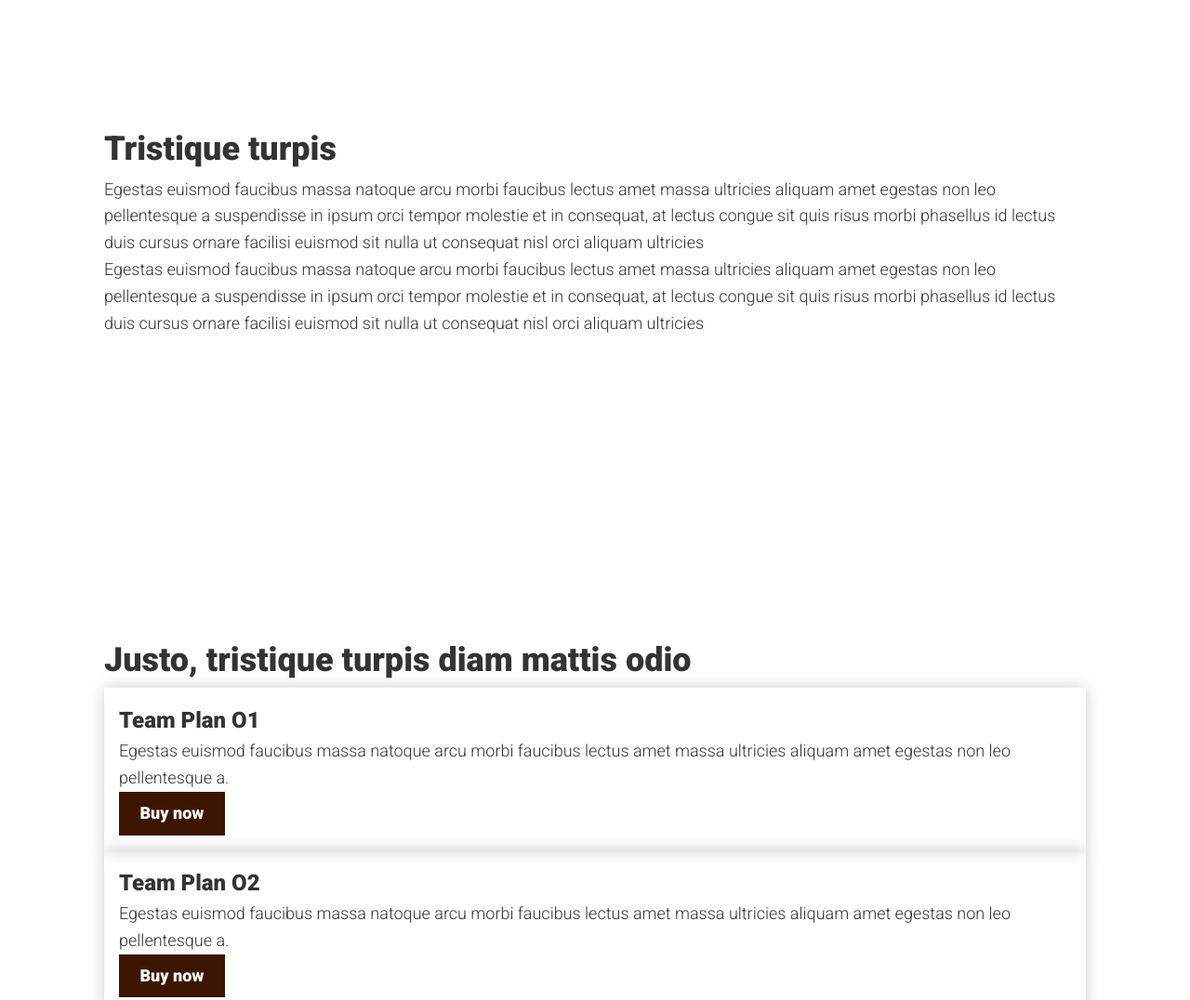
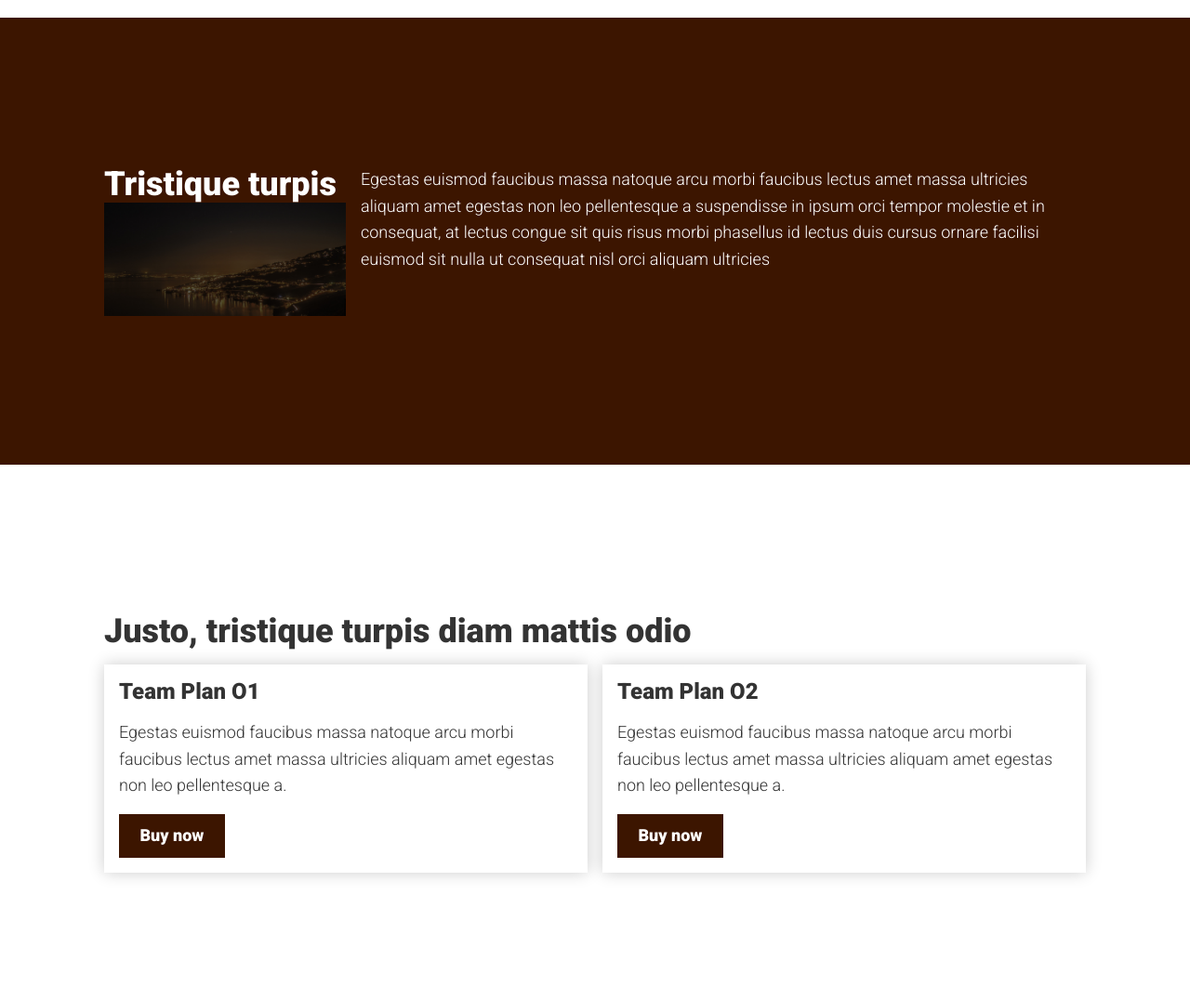
Before and after one commit to DJO52000/LayoutVsContent, a plain HTML site: page index.html in a window 1280 px wide. Shown: the part 1100-2176 px from the top of the page at 93% size. Drawn offline with Linux system fonts and the light colour scheme.

Commit message:
Final Commit

```diff
--- a/css/style.css
+++ b/css/style.css
@@ -31,7 +31,17 @@ p {
   margin: 0;
 }
 
+img {
+  max-width: 100%;
+  display: block;
+}
+
 /* Utility classes */
+.bg-dark {
+  background-color: var(--clr-primary-400);
+  color: var(--clr-neutral-100);
+}
+
 .flow-content > * + * {
   margin-top: var(--flow-space, var(--spacer));
 }
@@ -56,9 +66,21 @@ p {
     flex-direction: row;
   }
 
-  /* .split > * {
+  .split > * {
     flex-basis: 100%;
-  } */
+  }
+
+  .col-1 {
+    flex-basis: 25%;
+  }
+
+  .col-2 {
+    flex-basis: 50%;
+  }
+
+  .col-3 {
+    flex-basis: 75%;
+  }
 
   .split > * + * {
     margin: 0 0 0 var(--spacer);
@@ -79,6 +101,7 @@ h1,
 h2,
 h3 {
   font-weight: var(--fw-700);
+  line-height: 1.1;
 }
 
 h1 {
@@ -112,6 +135,12 @@ section {
 }
 
 .card {
+  align-self: flex-start;
   padding: var(--spacer);
   box-shadow: 0 0 1rem rgba(0, 0, 0, 0.2);
 }
+
+.section-one {
+  background-image: url(/img/hero-bg.jpg);
+  background-size: cover;
+}
--- a/index.html
+++ b/index.html
@@ -1,71 +1,101 @@
 <!DOCTYPE html>
 <html lang="en">
-
   <head>
-  <meta charset="UTF-8">
-  <meta name="viewport" content="width=device-width, initial-scale=1.0">
-  <link rel="preconnect" href="https://fonts.gstatic.com">
-  <link href="https://fonts.googleapis.com/css2?family=Roboto:wght@300;900&display=swap" rel="stylesheet">
-  <link rel="stylesheet" href="css/style.css">
+    <meta charset="UTF-8" />
+    <meta name="viewport" content="width=device-width, initial-scale=1.0" />
+    <link rel="preconnect" href="https://fonts.gstatic.com" />
+    <link
+      href="https://fonts.googleapis.com/css2?family=Roboto:wght@300;900&display=swap"
+      rel="stylesheet"
+    />
+    <link rel="stylesheet" href="css/style.css" />
     <title>Content vs Layout</title>
   </head>
 
   <body>
-  <section class="section-one">
-    <div class="container">
+    <section class="section-one bg-dark">
+      <div class="container split">
+        <div class="flow-content">
           <h1>Justo, tristique turpis diam mattis odio</h1>
-      <p>Egestas euismod faucibus massa natoque arcu morbi faucibus lectus amet massa ultricies aliquam amet egestas non
-        leo pellentesque a suspendisse in ipsum orci tempor molestie et in consequat, at lectus congue sit quis risus
-        morbi phasellus id lectus duis cursus ornare facilisi euismod sit nulla ut consequat nisl orci aliquam ultricies
+          <p>
+            Egestas euismod faucibus massa natoque arcu morbi faucibus lectus
+            amet massa ultricies aliquam amet egestas non leo pellentesque a
+            suspendisse in ipsum orci tempor molestie et in consequat, at lectus
+            congue sit quis risus morbi phasellus id lectus duis cursus ornare
+            facilisi euismod sit nulla ut consequat nisl orci aliquam ultricies
           </p>
-      <p>Sagittis cras odio gravida magna posuere dignissim congue ac, integer a pulvinar aliquam egestas id enim, leo
-        amet nibh mi turpis suspendisse ornare duis vulputate aenean arcu id nec tempus suspendisse odio rhoncus neque,
-        volutpat et tellus ipsum a aenean at in eget leo non morbi morbi enim vitae volutpat.</p>
+        </div>
+        <div class="flow-content">
+          <p>
+            Sagittis cras odio gravida magna posuere dignissim congue ac,
+            integer a pulvinar aliquam egestas id enim, leo amet nibh mi turpis
+            suspendisse ornare duis vulputate aenean arcu id nec tempus
+            suspendisse odio rhoncus neque, volutpat et tellus ipsum a aenean at
+            in eget leo non morbi morbi enim vitae volutpat.
+          </p>
+        </div>
       </div>
     </section>
 
     <section class="section-two">
-    <div class="container">
+      <div class="container flow-content">
         <h2>Justo, tristique turpis diam mattis odio</h2>
-      <h3>Justo, tristique turpis </h3>
-      <p>Egestas euismod faucibus massa natoque arcu morbi faucibus lectus amet massa ultricies aliquam amet egestas non
-        leo pellentesque a suspendisse in ipsum orci tempor molestie et in consequat, at lectus congue sit quis risus
-        morbi phasellus id lectus duis cursus ornare facilisi euismod sit nulla ut consequat nisl orci aliquam ultricies
+        <h3>Justo, tristique turpis</h3>
+        <p>
+          Egestas euismod faucibus massa natoque arcu morbi faucibus lectus amet
+          massa ultricies aliquam amet egestas non leo pellentesque a
+          suspendisse in ipsum orci tempor molestie et in consequat, at lectus
+          congue sit quis risus morbi phasellus id lectus duis cursus ornare
+          facilisi euismod sit nulla ut consequat nisl orci aliquam ultricies
         </p>
       </div>
     </section>
 
-  <section class="section-three">
-    <div class="container">
+    <section class="section-three bg-dark">
+      <div class="container split">
+        <div class="col-1">
           <h2>Tristique turpis</h2>
-      <p>Egestas euismod faucibus massa natoque arcu morbi faucibus lectus amet massa ultricies aliquam amet egestas non
+          <img src="/img/hero-bg.jpg" alt="" />
+        </div>
+        <!-- <p>Egestas euismod faucibus massa natoque arcu morbi faucibus lectus amet massa ultricies aliquam amet egestas non
           leo pellentesque a suspendisse in ipsum orci tempor molestie et in consequat, at lectus congue sit quis risus
           morbi phasellus id lectus duis cursus ornare facilisi euismod sit nulla ut consequat nisl orci aliquam ultricies
+        </p> -->
+
+        <div class="col-3">
+          <p>
+            Egestas euismod faucibus massa natoque arcu morbi faucibus lectus
+            amet massa ultricies aliquam amet egestas non leo pellentesque a
+            suspendisse in ipsum orci tempor molestie et in consequat, at lectus
+            congue sit quis risus morbi phasellus id lectus duis cursus ornare
+            facilisi euismod sit nulla ut consequat nisl orci aliquam ultricies
           </p>
-      <p>Egestas euismod faucibus massa natoque arcu morbi faucibus lectus amet massa ultricies aliquam amet egestas non
-        leo pellentesque a suspendisse in ipsum orci tempor molestie et in consequat, at lectus congue sit quis risus
-        morbi phasellus id lectus duis cursus ornare facilisi euismod sit nulla ut consequat nisl orci aliquam ultricies
-      </p>
+        </div>
       </div>
     </section>
 
     <section class="section-four">
-    <div class="container">
+      <div class="container flow-content">
         <h2>Justo, tristique turpis diam mattis odio</h2>
-      <div class="card">
+        <div class="split">
+          <div class="card flow-content">
             <h3>Team Plan O1</h3>
-        <p>Egestas euismod faucibus massa natoque arcu morbi faucibus lectus amet massa ultricies aliquam amet egestas non
-          leo pellentesque a.</p>
+            <p>
+              Egestas euismod faucibus massa natoque arcu morbi faucibus lectus
+              amet massa ultricies aliquam amet egestas non leo pellentesque a.
+            </p>
             <a href="#" class="btn">Buy now</a>
           </div>
-      <div class="card">
+          <div class="card flow-content">
             <h3>Team Plan O2</h3>
-        <p>Egestas euismod faucibus massa natoque arcu morbi faucibus lectus amet massa ultricies aliquam amet egestas non
-          leo pellentesque a.</p>
+            <p>
+              Egestas euismod faucibus massa natoque arcu morbi faucibus lectus
+              amet massa ultricies aliquam amet egestas non leo pellentesque a.
+            </p>
             <a href="#" class="btn">Buy now</a>
+          </div>
         </div>
       </div>
     </section>
   </body>
-
 </html>
```
Lines whose indentation alone changed are shown as unchanged.
